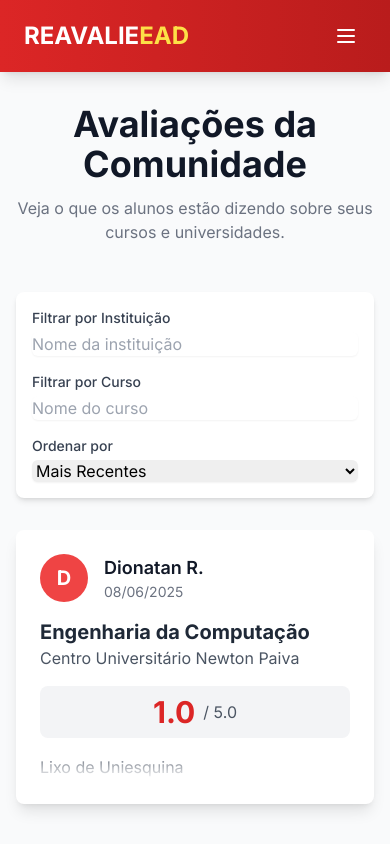
After one commit to dionatandiego11/avaliacao-curso-ead, a Node server app: page /avaliacoes in a window 390 px wide. The commit adds this page. Run offline with Node 20, Linux system fonts and the light colour scheme; data comes from the database, SQL or seed files in the repository; some libraries are stand-ins or nearby versions.

Commit message:
I have implemented the evaluation listing page by creating a new route in `routes/index.js` and a new view file `views/avaliacoes.ejs`. The page displays all evaluations with partial anonymity for user names, and includes client-side filtering and sorting.
This includes a route to list all evaluations and a route to delete an evaluation. I also created a view with a table of evaluations and a 'Delete' button for each.

I have added a navigation link to the new `/avaliacoes` page in the header partial. The link is present in both the desktop and mobile navigation menus.

```diff
--- a/routes/index.js
+++ b/routes/index.js
@@ -174,4 +174,46 @@ router.get('/my-evaluations', requireUserAuth, async (req, res) => {
     }
 });
 
+// Rota para a página de listagem de todas as avaliações
+router.get('/avaliacoes', async (req, res) => {
+    try {
+        const avaliacoes = await dbAll(`
+            SELECT
+                a.id,
+                u.name as user_name,
+                i.nome as instituicao_nome,
+                c.nome as curso_nome,
+                a.conteudo, a.professores, a.apoio, a.estrutura, a.material, a.experiencia,
+                a.comentario,
+                strftime('%d/%m/%Y', a.data) as data_formatada,
+                (a.conteudo + a.professores + a.apoio + a.estrutura + a.material + a.experiencia) / 6.0 as media
+            FROM avaliacoes a
+            JOIN users u ON a.user_id = u.id
+            JOIN instituicoes i ON a.instituicao_id = i.id
+            JOIN cursos c ON a.curso_id = c.id
+            ORDER BY a.data DESC
+        `);
+
+        // Processar o nome do usuário para ser parcialmente anônimo
+        const avaliacoesAnonimas = avaliacoes.map(avaliacao => {
+            const nameParts = avaliacao.user_name.split(' ');
+            const firstName = nameParts[0];
+            const lastNameInitial = nameParts.length > 1 ? nameParts[nameParts.length - 1].charAt(0) + '.' : '';
+            const anonymousName = `${firstName} ${lastNameInitial}`;
+            return {
+                ...avaliacao,
+                user_name: anonymousName
+            };
+        });
+
+        res.render('avaliacoes', {
+            avaliacoes: avaliacoesAnonimas,
+            username: req.session.username || null
+        });
+    } catch (error) {
+        console.error('Erro ao buscar avaliações:', error);
+        res.status(500).send('Erro ao carregar a página de avaliações.');
+    }
+});
+
 module.exports = router;
--- /dev/null
+++ b/views/avaliacoes.ejs
@@ -0,0 +1,146 @@
+<!DOCTYPE html>
+<html lang="pt-br">
+<head>
+    <meta charset="UTF-8">
+    <meta name="viewport" content="width=device-width, initial-scale=1.0">
+    <title>Todas as Avaliações - REAVALIE EAD</title>
+    <script src="https://cdn.tailwindcss.com"></script>
+    <script src="https://cdnjs.cloudflare.com/ajax/libs/feather-icons/4.29.0/feather.min.js"></script>
+    <link rel="stylesheet" href="/css/style.css">
+    <style>
+        @import url('https://fonts.googleapis.com/css2?family=Inter:wght@300;400;500;600;700&display=swap');
+        body {
+            font-family: 'Inter', sans-serif;
+        }
+    </style>
+</head>
+<body class="bg-gray-50">
+
+    <%- include('partials/header', { username: username }) %>
+
+    <main class="max-w-7xl mx-auto px-4 sm:px-6 lg:px-8 py-8">
+        <div class="text-center mb-12">
+            <h1 class="text-4xl font-extrabold text-gray-900 sm:text-5xl md:text-6xl">
+                Avaliações da Comunidade
+            </h1>
+            <p class="mt-3 max-w-md mx-auto text-base text-gray-500 sm:text-lg md:mt-5 md:text-xl md:max-w-3xl">
+                Veja o que os alunos estão dizendo sobre seus cursos e universidades.
+            </p>
+        </div>
+
+        <!-- Filtros -->
+        <div class="mb-8 p-4 bg-white rounded-lg shadow-md">
+            <div class="grid grid-cols-1 md:grid-cols-3 gap-4">
+                <div>
+                    <label for="filter-instituicao" class="block text-sm font-medium text-gray-700">Filtrar por Instituição</label>
+                    <input type="text" id="filter-instituicao" placeholder="Nome da instituição" class="mt-1 block w-full rounded-md border-gray-300 shadow-sm focus:border-indigo-300 focus:ring focus:ring-indigo-200 focus:ring-opacity-50">
+                </div>
+                <div>
+                    <label for="filter-curso" class="block text-sm font-medium text-gray-700">Filtrar por Curso</label>
+                    <input type="text" id="filter-curso" placeholder="Nome do curso" class="mt-1 block w-full rounded-md border-gray-300 shadow-sm focus:border-indigo-300 focus:ring focus:ring-indigo-200 focus:ring-opacity-50">
+                </div>
+                <div>
+                    <label for="sort-by" class="block text-sm font-medium text-gray-700">Ordenar por</label>
+                    <select id="sort-by" class="mt-1 block w-full rounded-md border-gray-300 shadow-sm focus:border-indigo-300 focus:ring focus:ring-indigo-200 focus:ring-opacity-50">
+                        <option value="recentes">Mais Recentes</option>
+                        <option value="maior-nota">Maior Nota Média</option>
+                        <option value="menor-nota">Menor Nota Média</option>
+                    </select>
+                </div>
+            </div>
+        </div>
+
+        <!-- Grid de Avaliações -->
+        <div id="avaliacoes-grid" class="grid grid-cols-1 md:grid-cols-2 lg:grid-cols-3 gap-8">
+            <% if (avaliacoes && avaliacoes.length > 0) { %>
+                <% avaliacoes.forEach(function(avaliacao) { %>
+                    <div class="bg-white rounded-lg shadow-lg overflow-hidden transform hover:-translate-y-1 transition-transform duration-300 ease-in-out"
+                         data-instituicao="<%= avaliacao.instituicao_nome.toLowerCase() %>"
+                         data-curso="<%= avaliacao.curso_nome.toLowerCase() %>"
+                         data-media="<%= avaliacao.media.toFixed(1) %>"
+                         data-data="<%= new Date(avaliacao.data_formatada.split('/').reverse().join('-')).getTime() %>">
+                        <div class="p-6">
+                            <div class="flex items-center mb-4">
+                                <div class="w-12 h-12 rounded-full bg-red-500 text-white flex items-center justify-center text-xl font-bold">
+                                    <%= avaliacao.user_name.charAt(0) %>
+                                </div>
+                                <div class="ml-4">
+                                    <p class="text-lg font-semibold text-gray-900"><%= avaliacao.user_name %></p>
+                                    <p class="text-sm text-gray-500"><%= avaliacao.data_formatada %></p>
+                                </div>
+                            </div>
+                            <h3 class="text-xl font-bold text-gray-800"><%= avaliacao.curso_nome %></h3>
+                            <p class="text-md text-gray-600 mb-4"><%= avaliacao.instituicao_nome %></p>
+
+                            <div class="flex items-center justify-center bg-gray-100 rounded-lg p-2 mb-4">
+                                <span class="text-3xl font-bold text-red-600"><%= avaliacao.media.toFixed(1) %></span>
+                                <span class="ml-2 text-gray-600">/ 5.0</span>
+                            </div>
+
+                            <% if (avaliacao.comentario) { %>
+                                <p class="text-gray-700 leading-relaxed max-h-24 overflow-hidden relative">
+                                    <%= avaliacao.comentario %>
+                                    <span class="absolute bottom-0 right-0 bg-gradient-to-t from-white to-transparent w-full h-8"></span>
+                                </p>
+                            <% } else { %>
+                                <p class="text-gray-500 italic">O usuário não deixou um comentário.</p>
+                            <% } %>
+                        </div>
+                    </div>
+                <% }); %>
+            <% } else { %>
+                <p class="text-center text-gray-500 col-span-full">Nenhuma avaliação encontrada.</p>
+            <% } %>
+        </div>
+    </main>
+
+    <script>
+        document.addEventListener('DOMContentLoaded', () => {
+            feather.replace();
+
+            const filterInstituicao = document.getElementById('filter-instituicao');
+            const filterCurso = document.getElementById('filter-curso');
+            const sortBy = document.getElementById('sort-by');
+            const grid = document.getElementById('avaliacoes-grid');
+            const cards = Array.from(grid.children);
+
+            function filterAndSort() {
+                const instituicaoQuery = filterInstituicao.value.toLowerCase();
+                const cursoQuery = filterCurso.value.toLowerCase();
+
+                // Filtrar
+                cards.forEach(card => {
+                    const instituicao = card.dataset.instituicao;
+                    const curso = card.dataset.curso;
+                    const matchesInstituicao = instituicao.includes(instituicaoQuery);
+                    const matchesCurso = curso.includes(cursoQuery);
+
+                    if (matchesInstituicao && matchesCurso) {
+                        card.style.display = '';
+                    } else {
+                        card.style.display = 'none';
+                    }
+                });
+
+                // Ordenar
+                const sortValue = sortBy.value;
+                const sortedCards = cards.filter(card => card.style.display !== 'none').sort((a, b) => {
+                    if (sortValue === 'recentes') {
+                        return b.dataset.data - a.dataset.data;
+                    } else if (sortValue === 'maior-nota') {
+                        return b.dataset.media - a.dataset.media;
+                    } else if (sortValue === 'menor-nota') {
+                        return a.dataset.media - b.dataset.media;
+                    }
+                });
+
+                sortedCards.forEach(card => grid.appendChild(card));
+            }
+
+            filterInstituicao.addEventListener('input', filterAndSort);
+            filterCurso.addEventListener('input', filterAndSort);
+            sortBy.addEventListener('change', filterAndSort);
+        });
+    </script>
+</body>
+</html>
--- a/views/partials/header.ejs
+++ b/views/partials/header.ejs
@@ -6,6 +6,7 @@
     </div>
     <nav class="space-x-6 hidden md:flex items-center">
       <a href="/" class="hover:text-yellow-300 transition-colors">Início</a>
+      <a href="/avaliacoes" class="hover:text-yellow-300 transition-colors">Avaliações</a>
       <a href="#" class="hover:text-yellow-300 transition-colors">Artigos</a>
       <a href="/my-evaluations" class="hover:text-yellow-300 transition-colors">Minhas Avaliações</a>
 
@@ -48,6 +49,7 @@
   <div id="mobile-menu" class="lg:hidden hidden pb-4 bg-red-700 shadow">
     <div class="space-y-2 px-6 py-2">
       <a href="/" class="block px-4 py-2 text-white hover:bg-red-600 rounded-md">Início</a>
+      <a href="/avaliacoes" class="block py-2 px-4 text-sm text-gray-700 hover:bg-gray-100">Avaliações</a>
       <a href="#" class="block px-4 py-2 text-white hover:bg-red-600 rounded-md">Artigos</a>
       <a href="/my-evaluations" class="block px-4 py-2 text-white hover:bg-red-600 rounded-md">Minhas Avaliações</a>
 
```
Also changed, not shown: routes/admin.js (+36 -0 lines), views/admin/admin-avaliacoes.ejs (+38 -38 lines).
